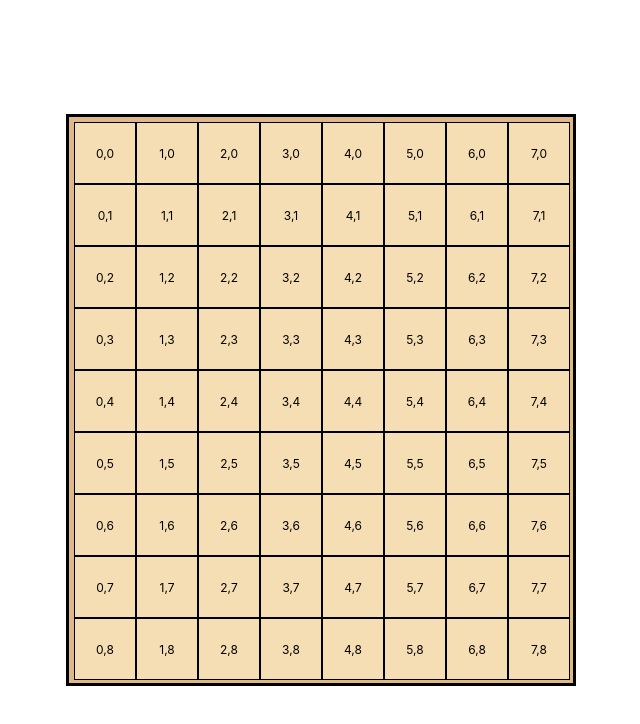
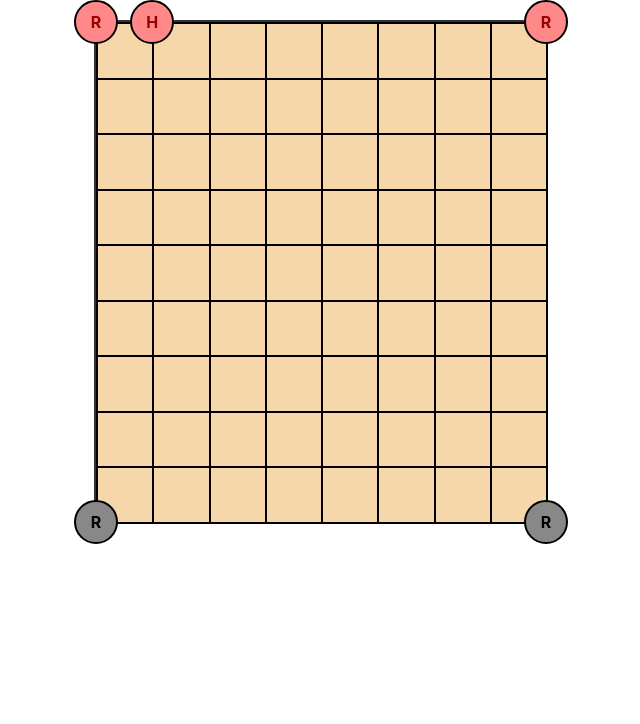
Before and after one commit to pphaoniubi/deepQ_xiangqi, a React (Create React App) app in the folder frontend/: page / in a window 1280 px wide. Shown: the top 724 px of the page, without its empty margins (319-959 px from the left). Built offline with nearby package versions, Linux system fonts and the light colour scheme.

Commit message:
added board frontend

```diff
--- a/frontend/src/board.css
+++ b/frontend/src/board.css
@@ -1,28 +1,59 @@
-.board-container {
+.xiangqi-board {
+  position: relative;
+  width: 450px;
+  height: 500px;
+  background-color: #f5d7aa;
+  border: 2px solid #333;
+  margin: 20px auto;
   display: flex;
   justify-content: center;
   align-items: center;
-    height: 100vh;
 }
 
-.board {
-    display: grid;
-    grid-template-columns: repeat(8, 60px);
-    grid-template-rows: repeat(9, 60px);
-    gap: 2px;
-    background-color: #deb887; /* Light brown like a wooden board */
-    border: 3px solid black;
-    width: fit-content;
-    padding: 5px;
+/* Board grid lines */
+.board-lines {
+  position: absolute;
+  width: 100%;
+  height: 100%;
 }
 
-  .cell {
-    width: 60px;
-    height: 60px;
+/* Horizontal and vertical lines */
+.line {
+  position: absolute;
+  background: black;
+}
+
+.horizontal {
+  width: 100%;
+  height: 2px;
+}
+
+.vertical {
+  height: 100%;
+  width: 2px;
+}
+
+/* Piece styling */
+.piece {
+  position: absolute;
+  width: 40px;
+  height: 40px;
+  border-radius: 50%;
+  background: white;
+  border: 2px solid black;
   display: flex;
   justify-content: center;
   align-items: center;
-    border: 1px solid black;
-    font-size: 12px;
-    background-color: #f5deb3; /* Light wooden color */
+  font-weight: bold;
+  transform: translate(-50%, -50%);
 }
+
+.piece.red {
+  background: #f88;
+  color: #900;
+}
+
+.piece.black {
+  background: #888;
+  color: #000;
+}
--- a/frontend/src/board.js
+++ b/frontend/src/board.js
@@ -1,19 +1,57 @@
-import React from "react";
-import "./board.css"; // Create a CSS file for styling
+import React from 'react';
+import './board.css';
 
-const rows = 9;
-const cols = 8;
+// Initial piece setup (position is in 0-indexed row/column format)
+const initialPieces = [
+  { id: 'r1', type: 'rook', color: 'red', position: { row: 0, col: 0 } },
+  { id: 'r2', type: 'rook', color: 'red', position: { row: 0, col: 8 } },
+  { id: 'h1', type: 'horse', color: 'red', position: { row: 0, col: 1 } },
+  { id: 'r3', type: 'rook', color: 'black', position: { row: 9, col: 0 } },
+  { id: 'r4', type: 'rook', color: 'black', position: { row: 9, col: 8 } },
+  // Add all other pieces...
+];
 
 const Board = () => {
+  const boardSize = 450; // Total board size (adjust as needed)
+  const cols = 9;
+  const rows = 10;
+  const cellSize = boardSize / (cols - 1); // Distance between crosses
+
   return (
-    <div className="board-container">
-        <div className="board">
-        {Array.from({ length: rows * cols }).map((_, index) => {
-            const x = index % cols;
-            const y = Math.floor(index / cols);
-            return <div key={index} className="cell">{x},{y}</div>;
-        })}
+    <div className="xiangqi-board">
+      {/* Board Background */}
+      <div className="board-lines">
+        {/* Horizontal Lines */}
+        {Array.from({ length: rows }).map((_, i) => (
+          <div
+            key={`h-${i}`}
+            className="line horizontal"
+            style={{ top: `${(i / (rows - 1)) * 100}%` }}
+          />
+        ))}
+        {/* Vertical Lines */}
+        {Array.from({ length: cols }).map((_, i) => (
+          <div
+            key={`v-${i}`}
+            className="line vertical"
+            style={{ left: `${(i / (cols - 1)) * 100}%` }}
+          />
+        ))}
+      </div>
+
+      {/* Pieces */}
+      {initialPieces.map((piece) => (
+        <div
+          key={piece.id}
+          className={`piece ${piece.color}`}
+          style={{
+            left: `${(piece.position.col / (cols - 1)) * 100}%`,
+            top: `${(piece.position.row / (rows - 1)) * 100}%`,
+          }}
+        >
+          {piece.type[0].toUpperCase()}
         </div>
+      ))}
     </div>
   );
 };
```
Lines whose indentation alone changed are shown as unchanged.
